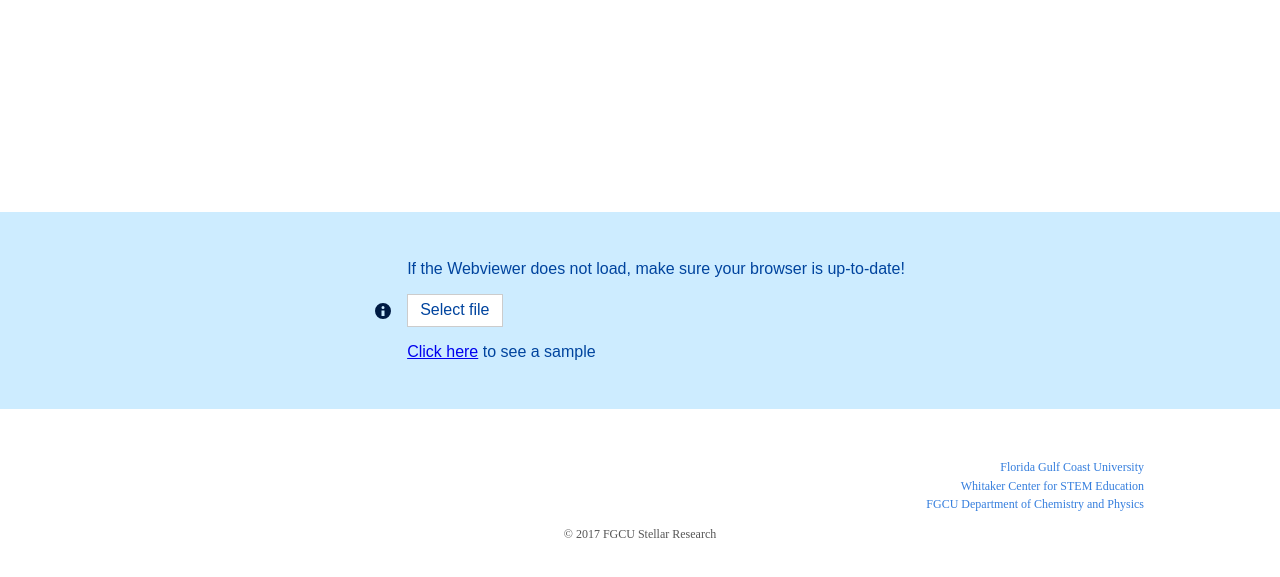
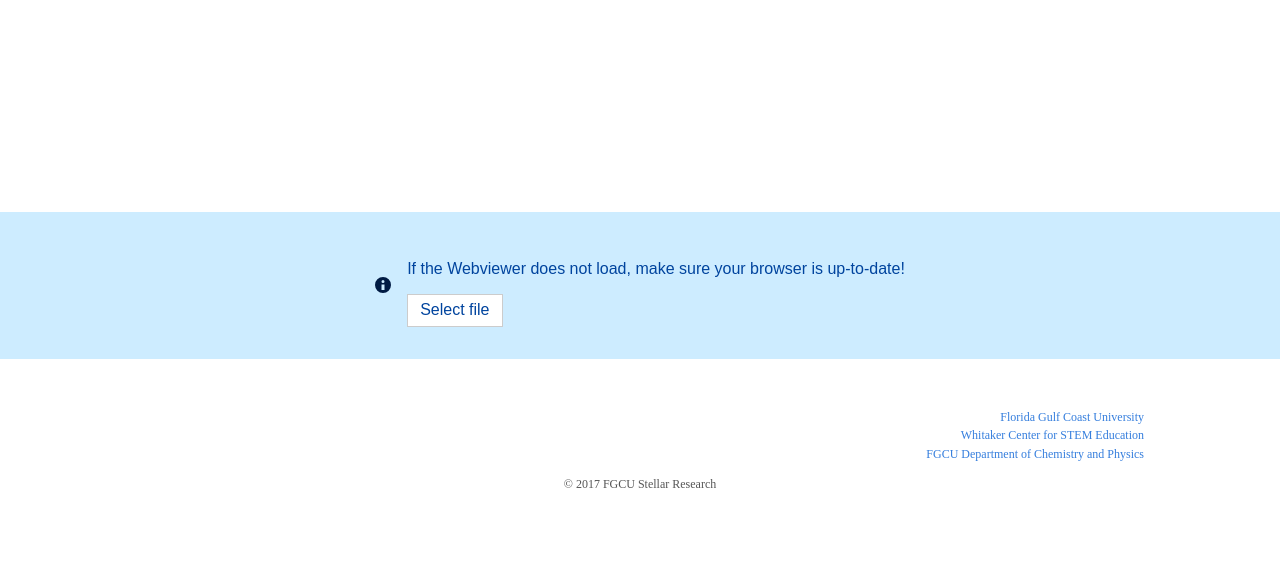
Before and after one commit to FGCUStellarResearchGroup/FGCUStellarResearchGroup.github.io, a plain HTML site: page index.html in a window 1280 px wide. Shown: the part 109-686 px from the top of the page. Drawn offline with nearby package versions, Linux system fonts and the light colour scheme.

Commit message:
Removing sample page because it's broken/several commits behind index

```diff
--- a/index.html
+++ b/index.html
@@ -100,7 +100,7 @@
                     <label for="csvFileInput" class="custom-file-upload bg-white"> Select file </label>
                     <input type="file" id="csvFileInput" onchange="handleFiles(this.files);switchview()">
 
-                    <p><a href="/WebviewerSample.html">Click here</a> to see a sample</p>
+                    <!-- <p><a href="/WebviewerSample.html">Click here</a> to see a sample</p> -->
                 </span>
             </div>
     </div>
```
